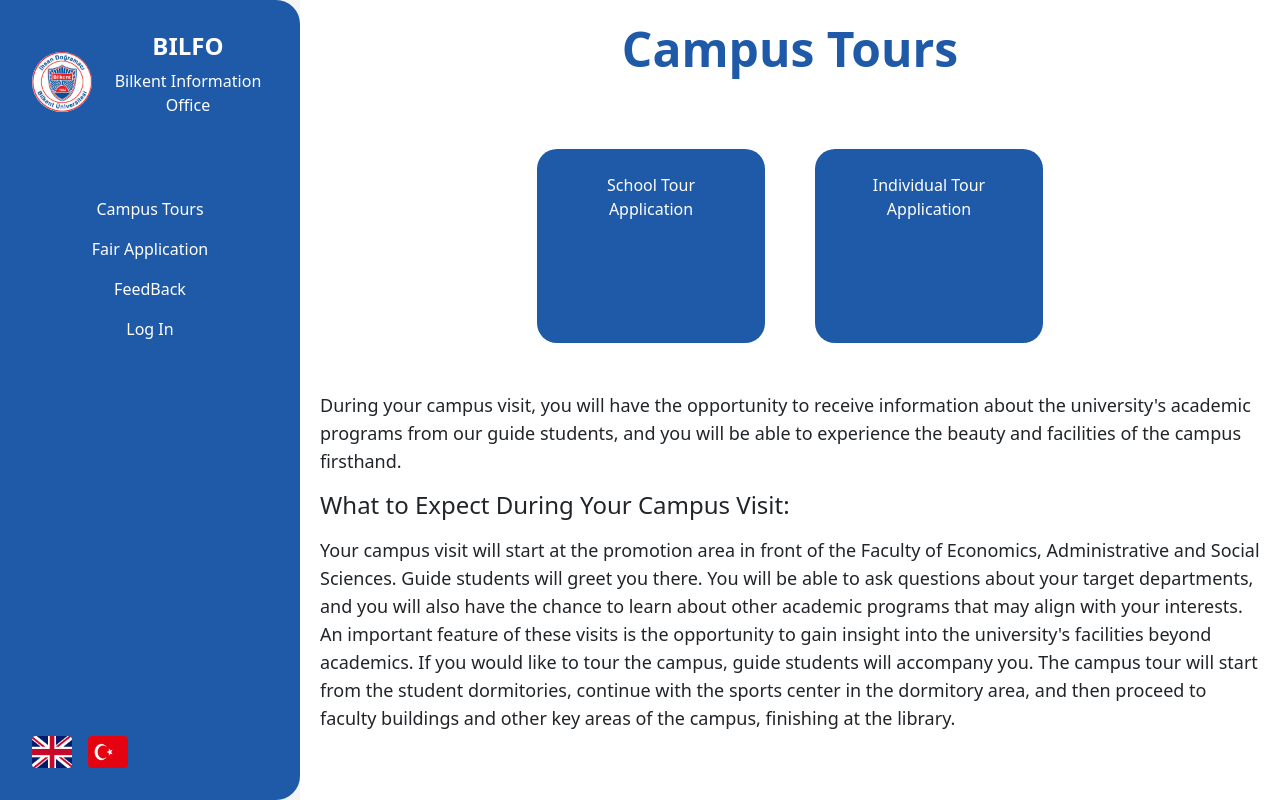
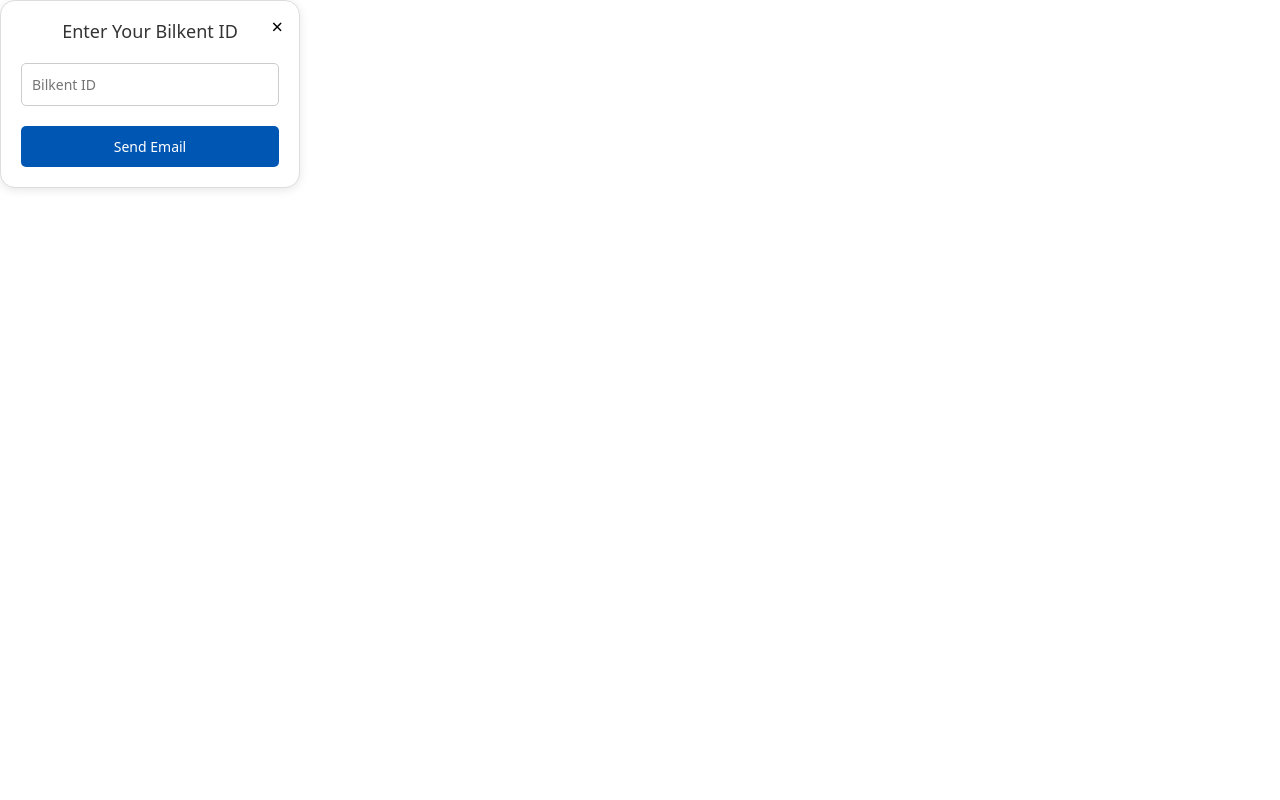
Before and after one commit to uzaykuzey/Bilfo, a React (Create React App) app in the folder Frontend/: page /forgot_password in a window 1280 px wide. Before the commit this address led to /. Built offline with nearby package versions, Linux system fonts and the light colour scheme.

Commit message:
Forgot Password is Done

```diff
--- a/Frontend/src/App.js
+++ b/Frontend/src/App.js
@@ -14,6 +14,7 @@
 import ScheduleLayout from './tour_schedule';
 import FeedbackLayout from './feedback';
 import PuantajLayout from './puantaj_table';
+import ForgotPasswordLayout from './forgot_password';
 
 function  App() {
   return (
@@ -25,6 +26,7 @@
         <Route path="/fair_application" element={<FairApplicationLayout/>} />
         <Route path="/feedback" element={<FeedbackLayout/>} />
         <Route path="/login" element={<LoginForm />} />
+        <Route path="/forgot_password" element={<ForgotPasswordLayout/>} />
         <Route path="/userHome/:bilkentId" element={<UserHomeLayout/>} />
         <Route path="/userHome/:bilkentId/settings" element={<UserSettingsLayout/>} />
         <Route path="/userHome/:bilkentId/guide_list" element={<GuideListLayout/>} />
--- /dev/null
+++ b/Frontend/src/forgot_password.css
@@ -0,0 +1,57 @@
+/* Fullscreen container for centering */
+
+  /* Styling for the modal container */
+  .forgot-password-modal {
+    position: relative;
+    width: 300px;
+    padding: 20px;
+    background: white;
+    border: 1px solid #ddd;
+    border-radius: 15px;
+    box-shadow: 0 2px 10px rgba(0, 0, 0, 0.1);
+    text-align: center;
+  }
+
+  /* Close button in the top-right corner */
+  .close-button {
+    position: absolute;
+    top: 10px;
+    right: 10px;
+    border: none;
+    background: transparent;
+    font-size: 20px;
+    cursor: pointer;
+  }
+
+  /* Heading style */
+  .forgot-password-modal h2 {
+    font-size: 18px;
+    margin-bottom: 20px;
+    color: #333;
+  }
+
+  /* Input field styling */
+  .email-input {
+    width: 100%;
+    padding: 10px;
+    border: 1px solid #ccc;
+    border-radius: 5px;
+    margin-bottom: 20px;
+    font-size: 14px;
+  }
+
+  /* Button styling */
+  .send-email-button {
+    width: 100%;
+    padding: 10px;
+    background-color: #0056b3;
+    color: white;
+    border: none;
+    border-radius: 5px;
+    font-size: 14px;
+    cursor: pointer;
+  }
+
+  .send-email-button:hover {
+    background-color: #004099;
+  }
--- /dev/null
+++ b/Frontend/src/forgot_password.js
@@ -0,0 +1,118 @@
+import React, { useState } from "react";
+import "./forgot_password.css";
+import { useNavigate } from "react-router-dom";
+import api from "./api/axios_config"
+
+export default function ForgotPasswordLayout() {
+  const [bilkentID, setBilkentID] = useState("");
+  const [emailSent, setEmailSent] = useState(false);
+  const [linkCode, setLinkCode] = useState("");
+  const [newPassword, setNewPassword] = useState("");
+  const [confirmPassword, setConfirmPassword] = useState("");
+  const navigate = useNavigate();
+
+  const goToLogin = () => {
+    navigate("/login");
+  };
+
+  const handleSendEmail = async () => {
+    if (bilkentID.length !== 8 || !/^\d{8}$/.test(bilkentID)) {
+      alert("Please enter a valid 8-digit Bilkent ID.");
+      return;
+    }
+
+    try {
+      const response = await api.post("/forgotPasswordMail", {
+        bilkentId: bilkentID,
+      });
+      if (response.status === 200) {
+        alert("Email sent successfully! Please check your inbox.");
+        setEmailSent(true);
+      }
+    } catch (error) {
+      console.error("Error sending email:", error);
+      alert("Failed to send email. Please try again.");
+    }
+  };
+
+  const handleChangePassword = async () => {
+    if (!linkCode) {
+      alert("Please enter the link code.");
+      return;
+    }
+
+    if (newPassword !== confirmPassword) {
+      alert("Passwords do not match.");
+      return;
+    }
+
+    try {
+      const response = await api.post("/forgotPasswordChangeRequest", {
+        forgotPassword : linkCode ,
+        newPassword : newPassword,
+        bilkentId : bilkentID
+      });
+      if (response.status === 200) {
+        alert("Password changed successfully!");
+        navigate("/login");
+      }
+    } catch (error) {
+      console.error("Error changing password:", error);
+      alert("Failed to change password. Please try again.");
+    }
+  };
+
+  return (
+    <div className="forgot-password-modal">
+      <button onClick={goToLogin} className="close-button">&times;</button>
+      {emailSent ? (
+        <>
+          <h2>Enter the link code:</h2>
+          <input
+            type="text"
+            placeholder="Link Code"
+            className="password-input"
+            value={linkCode}
+            onChange={(e) => setLinkCode(e.target.value)}
+          />
+          <h2>Enter your new password:</h2>
+          <input
+            type="password"
+            placeholder="New Password"
+            className="password-input"
+            value={newPassword}
+            onChange={(e) => setNewPassword(e.target.value)}
+          />
+          <h2>Enter it again:</h2>
+          <input
+            type="password"
+            placeholder="Confirm Password"
+            className="password-input"
+            value={confirmPassword}
+            onChange={(e) => setConfirmPassword(e.target.value)}
+          />
+          <button onClick={handleChangePassword} className="send-email-button">
+            Change Password
+          </button>
+        </>
+      ) : (
+        <>
+          <h2>Enter Your Bilkent ID</h2>
+          <input
+            type="text"
+            placeholder="Bilkent ID"
+            className="email-input"
+            pattern="\d{8}" // Ensures only 8 digits
+            maxLength={8}   // Limits the input to 8 characters
+            title="Bilkent ID must be exactly 8 digits"
+            value={bilkentID}
+            onChange={(e) => setBilkentID(e.target.value)}
+          />
+          <button onClick={handleSendEmail} className="send-email-button">
+            Send Email
+          </button>
+        </>
+      )}
+    </div>
+  );
+}
--- a/Frontend/src/login.css
+++ b/Frontend/src/login.css
@@ -4,7 +4,6 @@
     justify-content: center;
     align-items: center;
     min-height: 100vh;
-    background-color: #f5f5f5;
   }
 
   /* Login Box */
--- a/Frontend/src/login.js
+++ b/Frontend/src/login.js
@@ -75,7 +75,7 @@
           <button type="submit" className="login-button">
             Log in
           </button>
-          <a href="/forgot-password" className="forgot-password-link">
+          <a href="/forgot_password" className="forgot-password-link">
             Forgot Password
           </a>
         </form>
```
Also changed, not shown: 1 other file (tests, documents, lock files or other folders).
